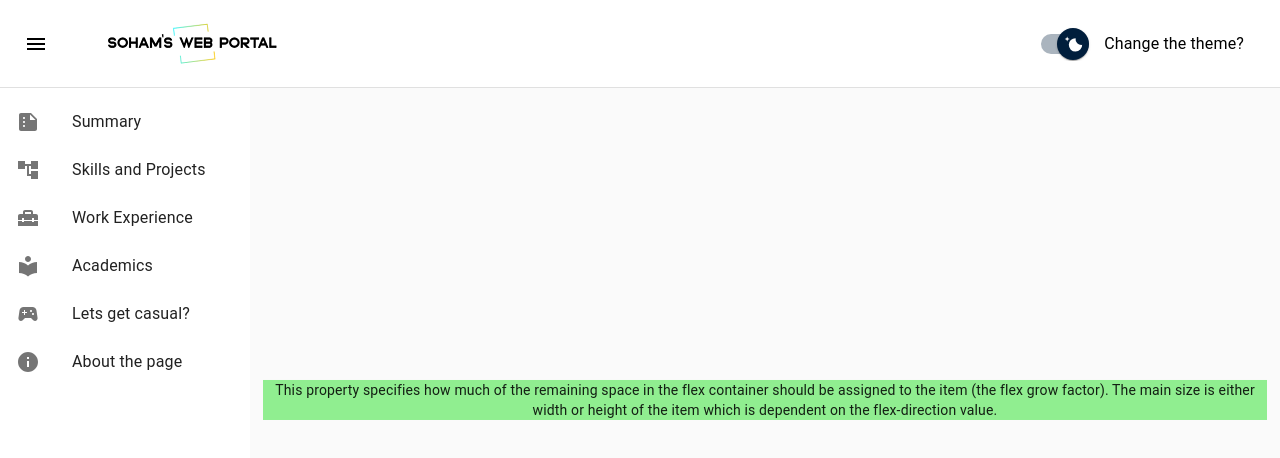
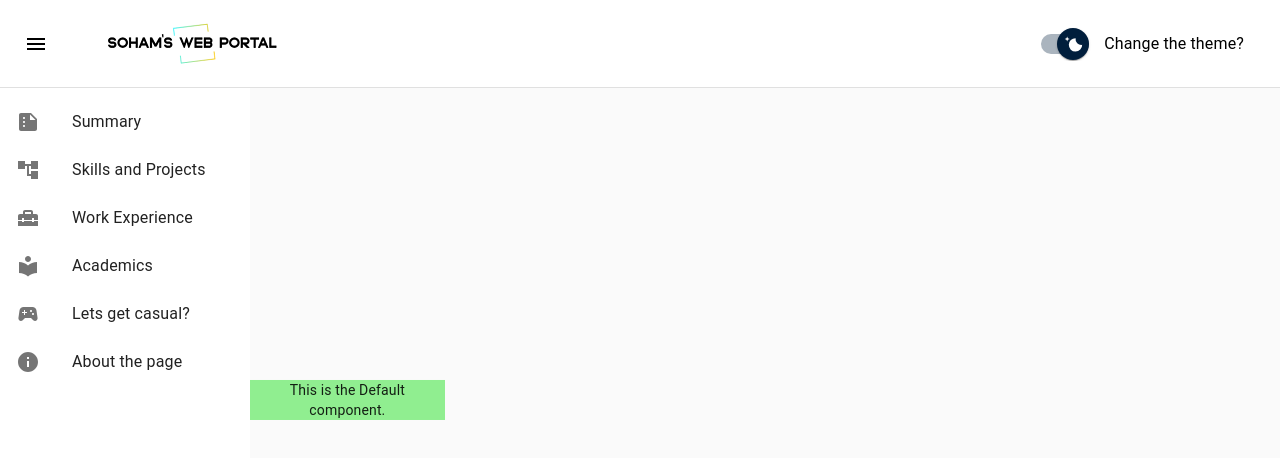
Before and after one commit to soham874/Online-Web-Resume, a React (Create React App) app in the folder src/frontend/: page /#/ in a window 1280 px wide. Shown: the top 458 px of the page. Built offline with nearby package versions, Linux system fonts and the light colour scheme.

Commit message:
Feat : added tab switiching

```diff
--- /dev/null
+++ b/src/frontend/src/Components/Casual/Casual.jsx
@@ -0,0 +1,9 @@
+import React from 'react';
+
+export default function casual() {
+    return (
+        <div>
+            This is the Casual component.
+        </div>
+    );
+  }
--- a/src/frontend/src/Components/Dashboard/Dashboard.jsx
+++ b/src/frontend/src/Components/Dashboard/Dashboard.jsx
@@ -14,6 +14,7 @@ import ListItemText from '@material-ui/core/ListItemText';
 import FormControlLabel from '@mui/material/FormControlLabel';
 
 import DashLogo from '../../Assets/logo_light.png';
+import ComponentSwitcher from '../Utility/ComponentSwitcher'
 
 import SummarizeIcon from '@mui/icons-material/Summarize';
 import AccountTreeIcon from '@mui/icons-material/AccountTree';
@@ -117,16 +118,16 @@ const useStyles = makeStyles((theme) => ({
 
     content: {
         display: 'flex',
-        textAlign: 'center'
+        textAlign: 'center',
+        position: 'relative',
+        top: '50vh',
     },
 
     dashboardWindow: {
         display: 'flex',
         position: 'relative',
-        margin: '0 1%',
+        padding: '0 1%',
         width: '100%',
-        textAlign: 'center',
-        top: '50vh',
         transform: 'translateY(-50%)',
         backgroundColor: 'lightgreen'
     }
@@ -181,9 +182,11 @@ const MaterialUISwitch = styled(Switch)(({ theme }) => ({
 
 let flag = true
 
-export default function Dashboard() {
+export default function Dashboard(props) {
+
     const classes = useStyles();
     const [open, setOpen] = React.useState(true);
+    const [currentComponent, setCurrentComponent] = React.useState();
 
     const handleDrawer = () => {
         setOpen(!open)
@@ -194,6 +197,11 @@ export default function Dashboard() {
         if (flag === false)
             setOpen(!open)
 
+    }
+
+    const renderWebComponent = (number) => {
+        var componentNames = ["Summary","SkillProject","WorkExperience","Academics","Casual","About"]
+        setCurrentComponent(componentNames[number]);
     }
 
     return (
@@ -246,7 +254,7 @@ export default function Dashboard() {
                         onMouseEnter={hoverHandle}
                         onMouseLeave={hoverHandle}
                     >
-                        <ListItem button key='Summary' className={classes.buttonCustomization}>
+                        <ListItem button key='Summary' onClick={() => renderWebComponent(0)} className={classes.buttonCustomization}>
                             <ListItemIcon><SummarizeIcon /></ListItemIcon>
                             <ListItemText primary='Summary' />
                         </ListItem>
@@ -262,7 +270,7 @@ export default function Dashboard() {
                             <ListItemIcon><LocalLibraryIcon /></ListItemIcon>
                             <ListItemText primary='Academics' />
                         </ListItem>
-                        <ListItem button key='Lets get casual?' className={classes.buttonCustomization}>
+                        <ListItem button key='Lets get casual?' onClick={() => renderWebComponent(4)} className={classes.buttonCustomization}>
                             <ListItemIcon><SportsEsportsIcon /></ListItemIcon>
                             <ListItemText primary='Lets get casual?' />
                         </ListItem>
@@ -273,9 +281,7 @@ export default function Dashboard() {
                     </List>
                 </Drawer>
                 <div className={classes.dashboardWindow}>
-                <div>This property specifies how much of the remaining space in the flex container should be assigned to the item (the flex grow factor).
-
-The main size is either width or height of the item which is dependent on the flex-direction value.</div>
+                    <ComponentSwitcher renderedComponent={currentComponent} />
                 </div>
             </main>
         </div>
--- /dev/null
+++ b/src/frontend/src/Components/Summary/Summary.jsx
@@ -0,0 +1,9 @@
+import React from 'react';
+
+export default function Summary() {
+    return (
+        <div>
+           This is the Summary component.
+        </div>
+    );
+  }
--- /dev/null
+++ b/src/frontend/src/Components/Utility/ComponentSwitcher.jsx
@@ -0,0 +1,17 @@
+import React from 'react'
+import Summary from '../Summary/Summary'
+import Casual from '../Casual/Casual'
+import DefaultComponent from './DefaultComponent'
+
+// Text input component
+export default function ComponentSwitcher (props) {
+
+    switch(props.renderedComponent){
+    case "Summary":
+        return <Summary/>
+    case "Casual":
+        return <Casual/>
+    }
+
+    return <DefaultComponent/>
+}
--- /dev/null
+++ b/src/frontend/src/Components/Utility/DefaultComponent.jsx
@@ -0,0 +1,9 @@
+import React from 'react';
+
+export default function DefaultComponent() {
+    return (
+        <div>
+            This is the Default component.
+        </div>
+    );
+  }
```
